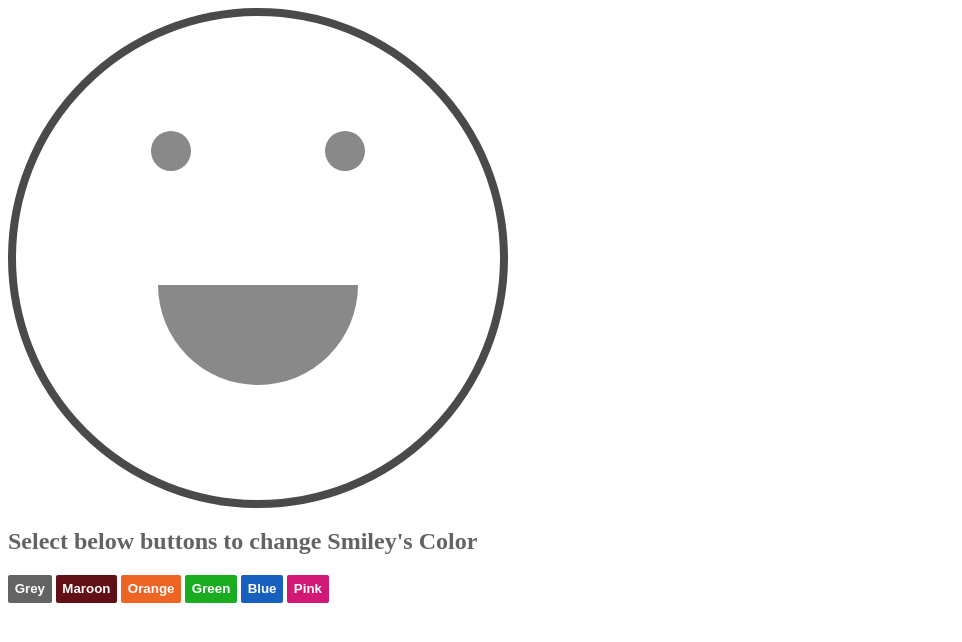
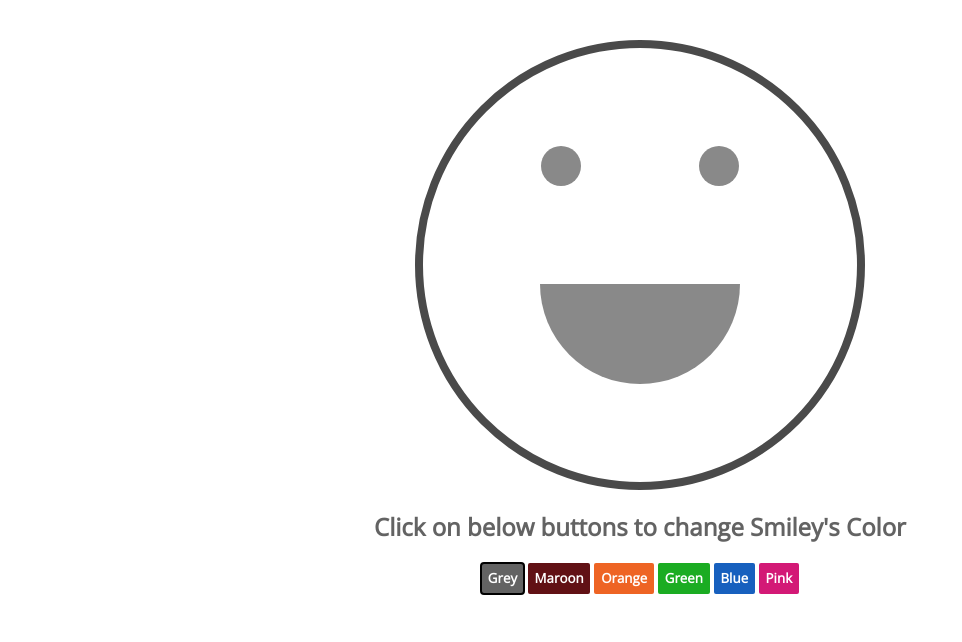
Before and after one commit to dhara03/multicolor-theme-sass, a website: page home.html in a window 1280 px wide. Both pictures are taken after a click on the button "Grey". Shown: the whole page, without its empty margins (0-962 px from the left). Drawn offline with nearby package versions, Linux system fonts and the light colour scheme.

Commit message:
Normal design related css changes added

```diff
--- a/home.html
+++ b/home.html
@@ -21,7 +21,7 @@
         <div class="smile-item outerbox-item"></div>
       </div>
     </section>
-    <h2 class="outerbox__heading">Select below buttons to change Smiley's Color</h2>
+    <h2 class="outerbox__heading">Click on below buttons to change Smiley's Color</h2>
   </article>
 
   <!--Buttons to change theme-->
@@ -29,7 +29,7 @@
   <section class="controls">
     <button data-theme="grey">Grey</button>
     <button data-theme="maroon">Maroon</button>
-    <button data-theme="orange" disabled>Orange</button>
+    <button data-theme="orange" active>Orange</button>
     <button data-theme="green">Green</button>
     <button data-theme="blue">Blue</button>
     <button data-theme="pink">Pink</button>
--- a/js/main.js
+++ b/js/main.js
@@ -11,8 +11,8 @@
           var $node = $(this),
               theme = $node.data('theme');
           _self.settings.wrapper.removeClass().addClass('wrapper ' + theme);
-          _self.settings.buttons.removeAttr('disabled');
-          $node.attr('disabled', true);
+          _self.settings.buttons.removeAttr('active');
+          $node.attr('active', true);
         });
       }
     };
--- a/sass/style.scss
+++ b/sass/style.scss
@@ -1,3 +1,5 @@
+@import url('https://fonts.googleapis.com/css2?family=Open+Sans&display=swap');
+
 // Color themes
 $themes: (grey: #636363,
   maroon: #611115,
@@ -7,7 +9,7 @@ $themes: (grey: #636363,
   pink: #d31976);
 
 
-// Helper theme mixin
+// Theme mixin
 // $name: name of the theme (HTML class)
 // $color: color of the theme
 @mixin theme($name, $color) {
@@ -32,8 +34,9 @@ $themes: (grey: #636363,
       background: darken($color, 10%);
     }
 
-    &[disabled] {
+    &[active] {
       background: desaturate($color, 40%);
+      outline: 1px auto #000;
     }
   }
 }
@@ -45,15 +48,21 @@ $value in $themes {
   @include theme($key, $value);
 }
 
-
 * {
   box-sizing: border-box;
+  font-family: 'Open Sans', sans-serif;
+}
+
+article {
+  margin: 0 auto;
+  padding: 2em 0 0;
+  text-align: center;
 }
 
 // Default styles
 .outerbox {
-  height         : 500px;
-  width          : 500px;
+  height         : 450px;
+  width          : 450px;
   border         : 8px solid;
   border-radius  : 100%;
   position       : relative;
@@ -61,6 +70,7 @@ $value in $themes {
   flex-flow      : column;
   align-items    : center;
   justify-content: space-evenly;
+  margin: 0 auto;
 }
 
 .row {
@@ -82,6 +92,10 @@ $value in $themes {
   border-radius: 0 0 100px 100px;
 }
 
+.controls {
+  text-align: center;
+}
+
 .controls>button {
   border       : none;
   color        : white;
```
Also changed, not shown: css/style.css, images/smiley.jpg (added), 1 other file.
